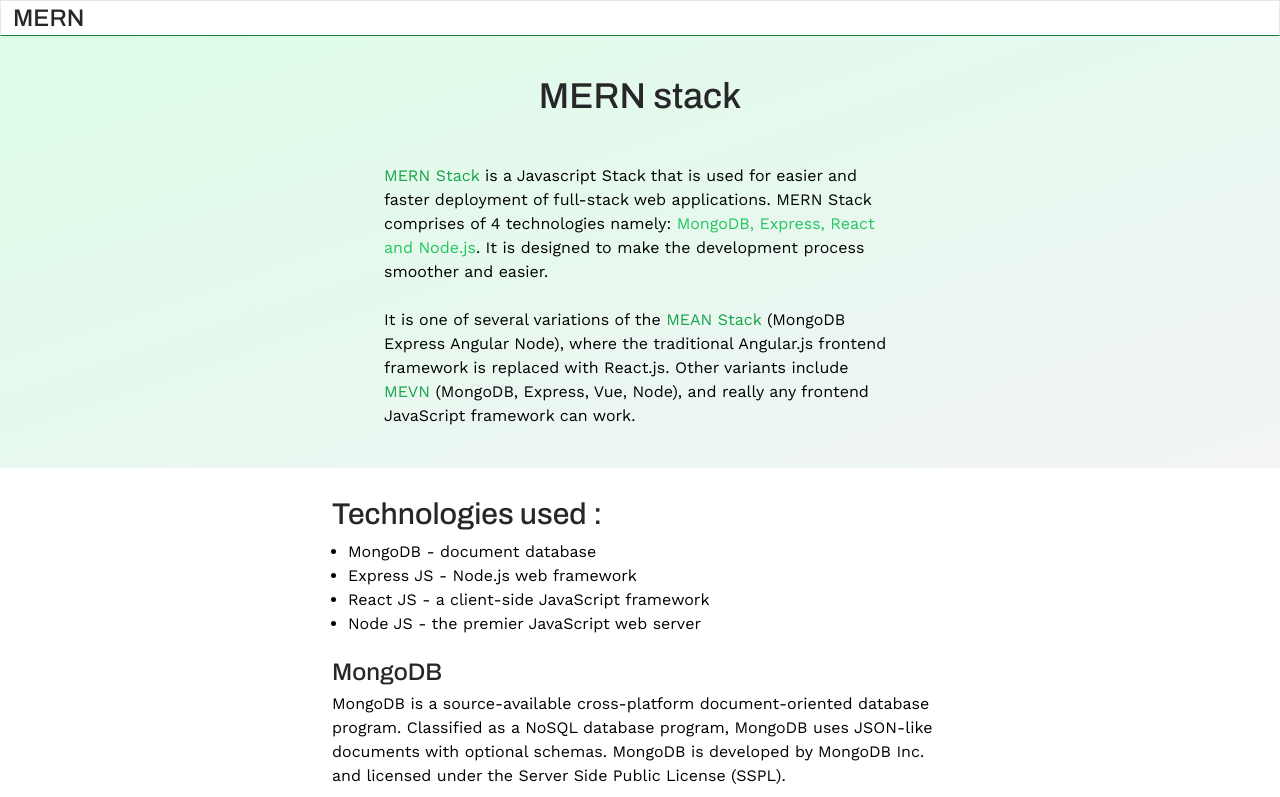
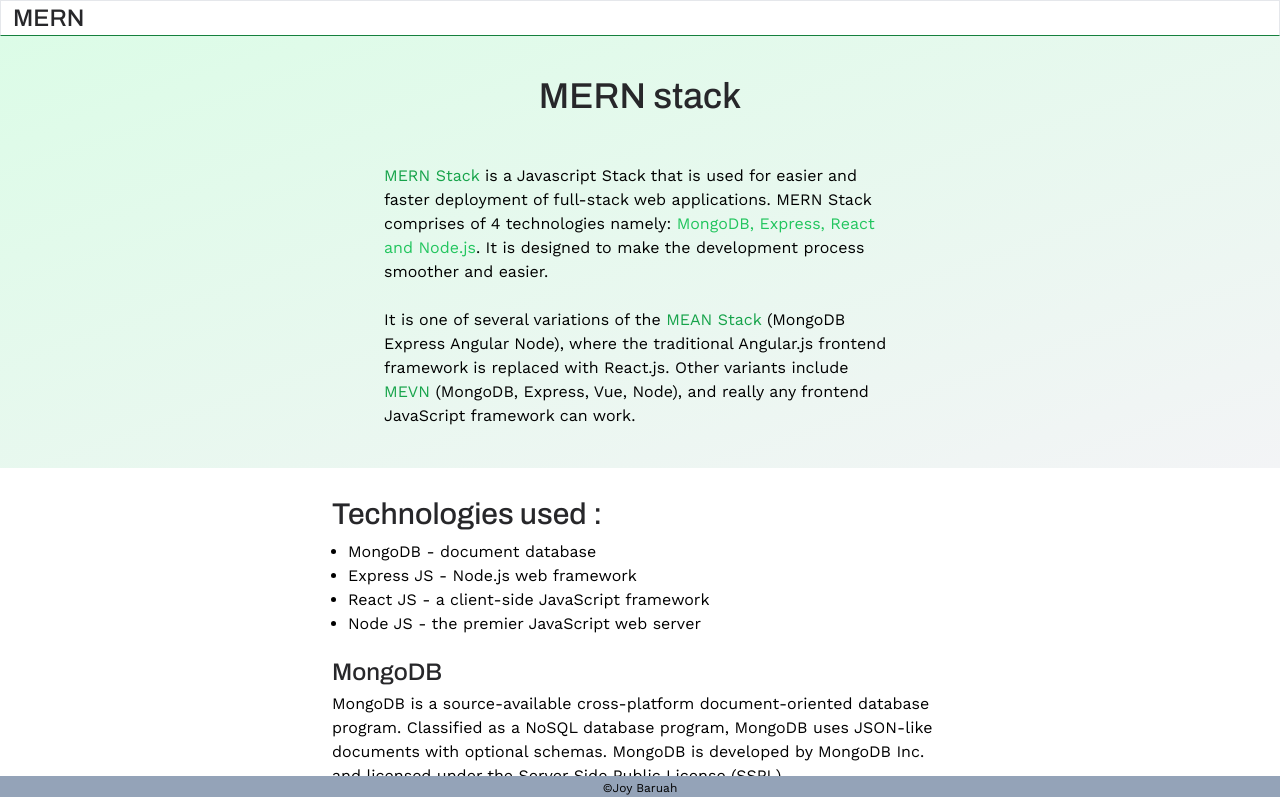
Before and after one commit to Joybaruah/Mern, a React (Create React App) app: page / in a window 1280 px wide. Shown: the top 797 px of the page. Built offline with nearby package versions, Linux system fonts and the light colour scheme.

Commit message:
footer fix

```diff
--- a/src/components/Footer.js
+++ b/src/components/Footer.js
@@ -2,7 +2,7 @@
 
 export default function Footer() {
   return (
-    <div className=' flex bg-slate-400 h-6 font-workSans text-xs items-center justify-center'>
+    <div className=' flex bg-slate-400 sticky bottom-0 h-6 font-workSans text-xs items-center justify-center'>
       ©Joy Baruah
     </div>
   )
```
